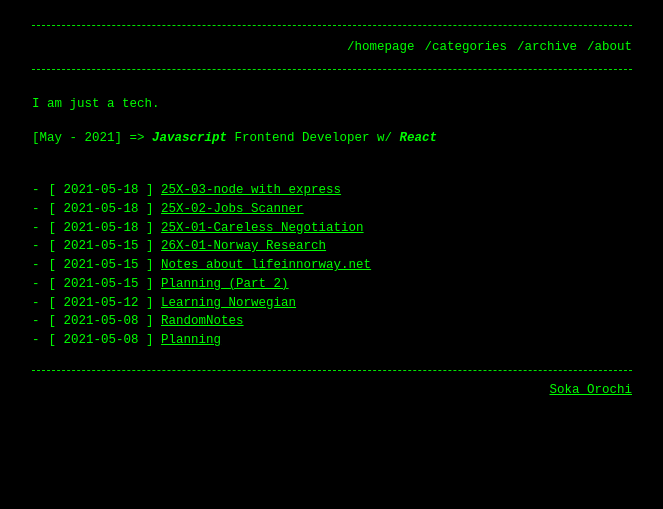
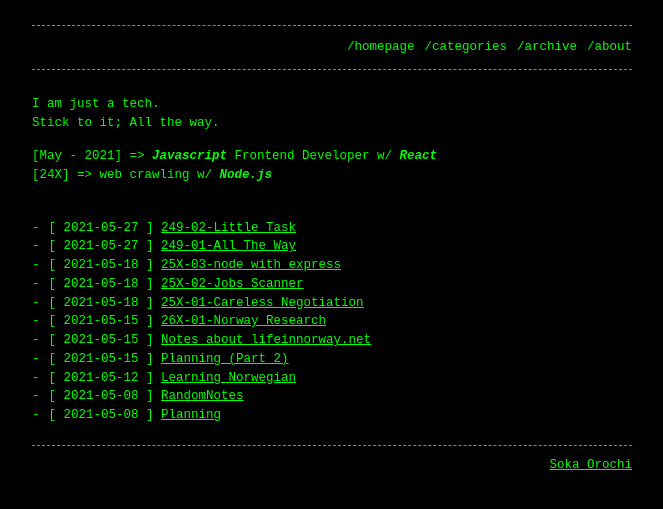
Before and after one commit to Mini-Pingu/mini-pingu.github.io, a Jekyll site: the page built from pages/index.md, in a window 1280 px wide. Shown: the top 509 px of the page, without its empty margins (308-971 px from the left). Built offline with Jekyll 4.4.1, drawn with Linux system fonts in a browser that asks for light colours.

Commit message:
update posts

```diff
--- /dev/null
+++ b/_posts/2021-05-27-249-littleTask.md
@@ -0,0 +1,16 @@
+---
+layout: post
+title: "249-02-Little Task"
+tags: ["Norway", "Javascript"]
+categories: ["Norway", "Computer Science"]
+published: true
+date: 2021-05-27 16:01:01 +0800
+---
+
+
+
+The self-task for the next three days (maximum) is node web crawler of [finn.no](https://www.finn.no/), and I will keep updating the milestone of this project here, and chit-chat the the silly ideas on the README.md  over the repository.
+
+Github Repository: [finn-crawling](https://github.com/Mini-Pingu/finn-crawling)
+
+Stick to it, All the way.
--- a/pages/index.md
+++ b/pages/index.md
@@ -5,5 +5,7 @@ permalink: /
 ---
 
 I am just a tech.
+Stick to it; All the way.
 
 [May - 2021] => **_Javascript_** Frontend Developer w/ **_React_**
+[24X] => web crawling w/ **_Node.js_**
```
Also changed, not shown: _posts/2021-05-27-249-allTheWay.md (added, +20 -0 lines).
